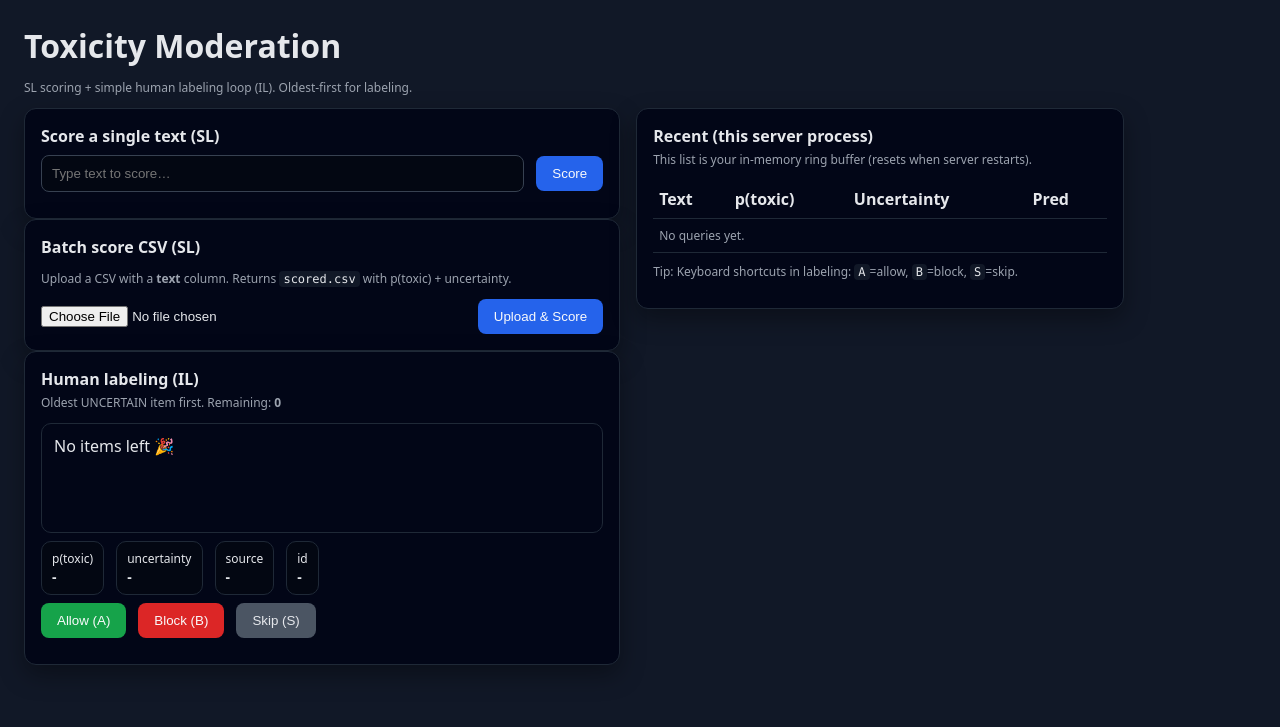
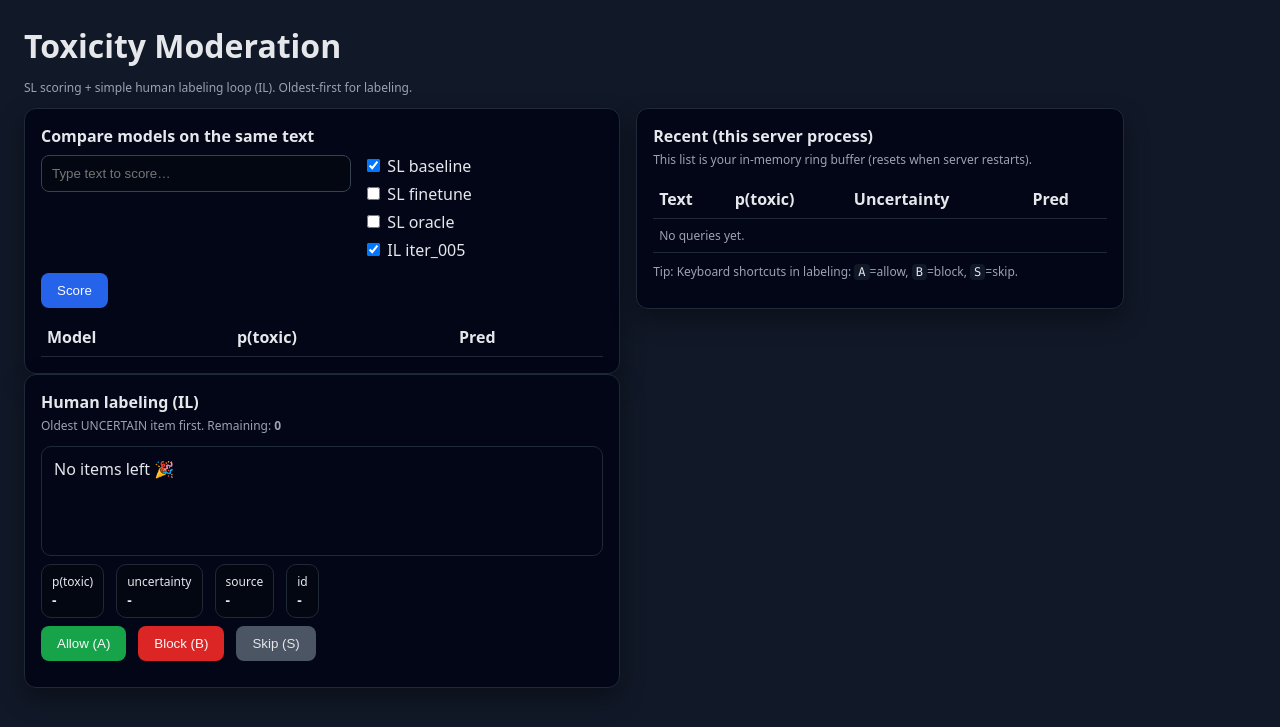
Before and after one commit to samuski/toxicity_detector, a Django app: page /moderation/ in a window 1280 px wide. Shown: the top 727 px of the page. Run offline with Django 5.2, Linux system fonts and the light colour scheme; tables that the repository leaves empty hold one stand-in row (values such as "Sample post"); lists and menus that the app fills with data are empty.

Commit message:
Support multi model inference on dashboard

```diff
--- a/main_module/urls.py
+++ b/main_module/urls.py
@@ -10,6 +10,7 @@
     api_eval,
     api_il_next,
     api_il_decide,
+    api_score_multi
 )
 
 from main_module.views.moderation import api_il_score
@@ -19,7 +20,7 @@
     path("admin/", admin.site.urls),
 
     path("moderation/", moderation_dashboard, name="moderation_dashboard"),
-    path("api/moderation/score", api_score, name="api_score"),
+    path("api/moderation/score_multi", api_score_multi, name="api_score_multi"),
     path("api/moderation/batch", api_batch_score, name="api_batch_score"),
 
     path("api/moderation/eval", api_eval, name="api_eval"),
--- a/main_module/views/moderation.py
+++ b/main_module/views/moderation.py
@@ -2,6 +2,7 @@
 import io, csv, json
 from dataclasses import dataclass
 from typing import List
+from pathlib import Path
 
 from django.http import JsonResponse, HttpResponse, HttpRequest
 from django.shortcuts import render
@@ -9,8 +10,9 @@
 from django.views.decorators.csrf import csrf_exempt
 from django.db import transaction
 
-from main_module.sl.sl_infer import reload_model, score_text, estimate_uncertainty
-from main_module.il.il_infer import il_score_text
+from main_module.sl.sl_infer import reload_model, score_text, estimate_uncertainty, score_text_with_dir
+
+from main_module.il.il_infer import il_score_text, set_model_dir
 
 from ..models import ModerationItem, ModerationDecision
 
@@ -299,3 +301,47 @@
         return JsonResponse({"p_toxic": p})
     except Exception as e:
         return JsonResponse({"error": str(e)}, status=500)
+
+@csrf_exempt
+@require_POST
+def api_score_multi(request: HttpRequest):
+    try:
+        payload = json.loads(request.body.decode("utf-8"))
+        text = (payload.get("text") or "").strip()
+        models = payload.get("models") or []
+        max_len = int(payload.get("max_len") or 256)
+        if not text:
+            return JsonResponse({"error": "text is required"}, status=400)
+        if not isinstance(models, list) or not models:
+            return JsonResponse({"error": "models must be a non-empty list"}, status=400)
+    except Exception as e:
+        return JsonResponse({"error": str(e)}, status=400)
+
+    results = []
+
+    # --- SL models by tag -> directory ---
+    sl_map = {
+        "sl_baseline": "/artifacts/sl/baseline",
+        "sl_finetune": "/artifacts/sl/finetune",
+        "sl_oracle":   "/artifacts/sl/oracle",
+    }
+
+    for m in models:
+        if m in sl_map:
+            # you’ll add this helper (below)
+            p = float(score_text_with_dir(sl_map[m], text, max_len=max_len))
+            results.append({"model": m, "p_toxic": p})
+        elif m.startswith("il_"):
+            # allow "il_iter_005"
+            iter_name = m.replace("il_", "")  # "iter_005"
+            il_dir = Path(f"/app/artifacts/il/{iter_name}/artifacts")
+            if il_dir.is_dir():
+                set_model_dir(str(il_dir))
+                p = float(il_score_text(text))
+                results.append({"model": m, "p_toxic": p})
+            else:
+                results.append({"model": m, "p_toxic": None, "error": f"missing {il_dir}"})
+        else:
+            results.append({"model": m, "p_toxic": None, "error": "unknown model key"})
+
+    return JsonResponse({"results": results})
--- a/templates/moderation/dashboard.html
+++ b/templates/moderation/dashboard.html
@@ -152,27 +152,35 @@
       <!-- LEFT COLUMN -->
       <div>
 
-        <!-- Single-text scoring (SL) -->
+        <!-- Single-text scoring (compare) -->
         <div class="card">
-          <h3 class="section-title">Score a single text (SL)</h3>
-          <div class="row">
+          <h3 class="section-title">Compare models on the same text</h3>
+
+          <div class="row" style="align-items:flex-start;">
             <input id="text" type="text" placeholder="Type text to score…" />
-            <button class="btn" onclick="score()">Score</button>
+
+            <div style="display:flex; flex-direction:column; gap:6px; min-width:240px;">
+              <label><input type="checkbox" class="modelchk" value="sl_baseline" checked> SL baseline</label>
+              <label><input type="checkbox" class="modelchk" value="sl_finetune"> SL finetune</label>
+              <label><input type="checkbox" class="modelchk" value="sl_oracle"> SL oracle</label>
+              <label><input type="checkbox" class="modelchk" value="il_iter_005" checked> IL iter_005</label>
+            </div>
+
+            <button class="btn" onclick="scoreMulti()">Score</button>
           </div>
-          <div id="result" class="muted" style="margin-top: 10px"></div>
-        </div>
 
-        <!-- Batch scoring CSV -->
-        <div class="card">
-          <h3 class="section-title">Batch score CSV (SL)</h3>
-          <p class="muted">
-            Upload a CSV with a <b>text</b> column. Returns <code>scored.csv</code>
-            with p(toxic) + uncertainty.
-          </p>
-          <div class="row">
-            <input id="csvfile" type="file" accept=".csv" />
-            <button class="btn" onclick="batch()">Upload &amp; Score</button>
-          </div>
+          <div id="result" class="muted" style="margin-top:10px;"></div>
+
+          <table style="margin-top:10px;">
+            <thead>
+              <tr>
+                <th>Model</th>
+                <th>p(toxic)</th>
+                <th>Pred</th>
+              </tr>
+            </thead>
+            <tbody id="compare_tbl"></tbody>
+          </table>
         </div>
 
         <!-- Human labeling (IL) -->
@@ -255,76 +263,48 @@
 
     <script>
       // ---------- SL single scoring ----------
-      async function score() {
-        const el = document.getElementById("text");
+      async function scoreMulti() {
+        const text = (document.getElementById("text").value || "").trim();
         const res = document.getElementById("result");
-        const payload = { text: el.value, max_len: 256 };
-        if (!payload.text.trim()) {
-          res.textContent = "Enter some text first.";
-          return;
-        }
+        const tbl = document.getElementById("compare_tbl");
+
+        if (!text) { res.textContent = "Enter some text first."; return; }
+
+        const selected = Array.from(document.querySelectorAll(".modelchk"))
+          .filter(x => x.checked)
+          .map(x => x.value);
+
+        if (selected.length === 0) { res.textContent = "Select at least one model."; return; }
+
         res.textContent = "Scoring…";
+        tbl.innerHTML = "";
 
         let r, j;
         try {
-          r = await fetch("/api/moderation/score", {
+          r = await fetch("/api/moderation/score_multi", {
             method: "POST",
-            headers: { "Content-Type": "application/json" },
-            body: JSON.stringify(payload),
+            headers: {"Content-Type":"application/json"},
+            body: JSON.stringify({ text, models: selected, max_len: 256 }),
           });
           j = await r.json();
-        } catch (err) {
-          res.textContent = "Network or parse error: " + err;
+        } catch (e) {
+          res.textContent = "Network or parse error: " + e;
           return;
         }
-        if (!r.ok) {
-          res.textContent = "Error: " + (j.error || r.statusText);
-          return;
+        if (!r.ok) { res.textContent = "Error: " + (j.error || r.statusText); return; }
+
+        res.textContent = "";
+
+        for (const row of j.results) {
+          const pred = row.p_toxic >= 0.5 ? "toxic" : "clean";
+          const tr = document.createElement("tr");
+          tr.innerHTML = `
+            <td>${escapeHtml(row.model)}</td>
+            <td>${Number(row.p_toxic).toFixed(4)}</td>
+            <td><span class="pill ${pred === "toxic" ? "bad" : "ok"}">${pred}</span></td>
+          `;
+          tbl.appendChild(tr);
         }
-
-        const pred = j.p_toxic >= 0.5 ? "toxic" : "clean";
-        res.innerHTML = `p(toxic)=<b>${j.p_toxic.toFixed(4)}</b> · uncertainty=${j.uncertainty.toFixed(4)} ·
-          <span class="pill ${pred === "toxic" ? "bad" : "ok"}">${pred}</span>`;
-
-        // prepend to history table (client-side only)
-        const row = document.createElement("tr");
-        row.innerHTML = `<td>${escapeHtml(payload.text)}</td>
-          <td>${j.p_toxic.toFixed(4)}</td>
-          <td>${j.uncertainty.toFixed(4)}</td>
-          <td><span class="pill ${pred === "toxic" ? "bad" : "ok"}">${pred}</span></td>`;
-        const hist = document.getElementById("history");
-        hist.insertBefore(row, hist.firstChild);
-      }
-
-      // ---------- SL batch scoring ----------
-      async function batch() {
-        const input = document.getElementById("csvfile");
-        if (!input.files.length) {
-          alert("Choose a CSV");
-          return;
-        }
-        const fd = new FormData();
-        fd.append("file", input.files[0]);
-
-        let r;
-        try {
-          r = await fetch("/api/moderation/batch", { method: "POST", body: fd });
-        } catch (err) {
-          alert("Network error: " + err);
-          return;
-        }
-        if (!r.ok) {
-          const j = await r.json().catch(() => ({}));
-          alert("Error: " + (j.error || r.statusText));
-          return;
-        }
-        const blob = await r.blob();
-        const url = window.URL.createObjectURL(blob);
-        const a = document.createElement("a");
-        a.href = url;
-        a.download = "scored.csv";
-        a.click();
-        window.URL.revokeObjectURL(url);
       }
 
       // ---------- IL labeling ----------
@@ -442,6 +422,12 @@
 
       // auto-load IL item on page load
       window.addEventListener("load", ilNext);
+
+    function setResult(msg) {
+      const el = document.getElementById("result");
+      if (!el) { console.warn("Missing #result"); return; }
+      el.textContent = msg;
+}
     </script>
   </body>
 </html>
```
Also changed, not shown: main_module/sl/sl_infer.py (+19 -0 lines).
